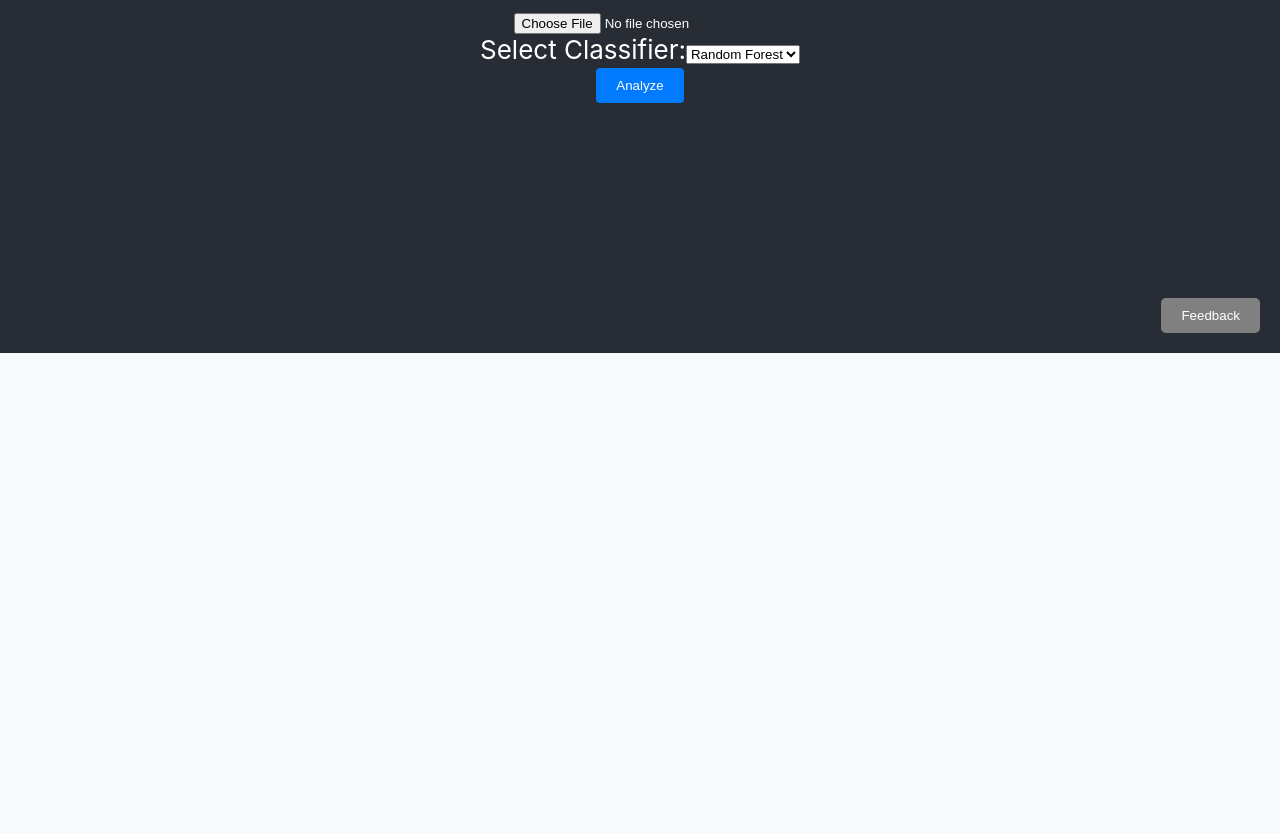
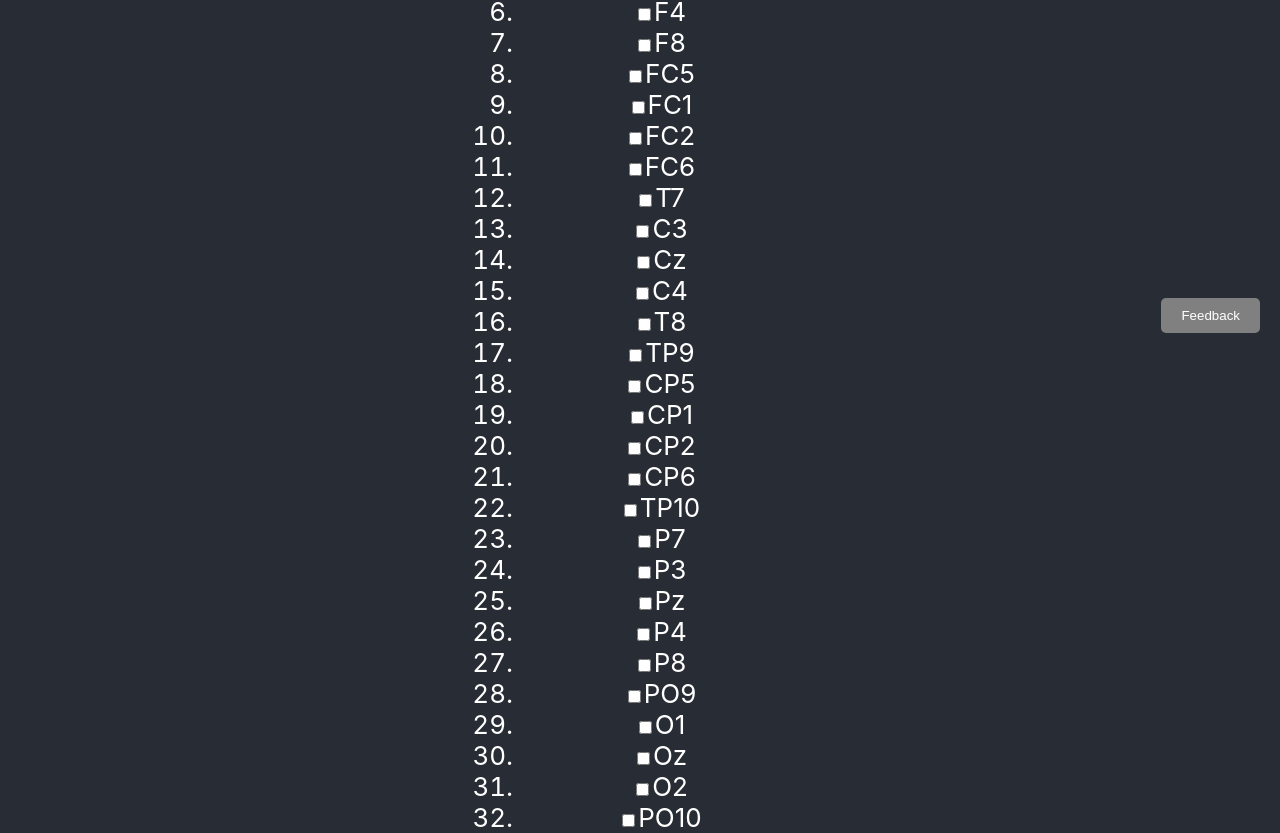
Before and after one commit to jasonmccauley/CerebralTalk, a React (Create React App) app in the folder eeg-vis/: page /home in a window 1280 px wide. Shown: the part 447-1280 px from the top of the page. Before the commit the page ends 800 px from the top, so only its background shows below. Built offline with nearby package versions, Linux system fonts and the light colour scheme; no server answers.

Commit message:
displays list of brain wave channels

```diff
--- /dev/null
+++ b/eeg-vis/src/components/ChannelSelector.js
@@ -0,0 +1,34 @@
+import React from "react";
+
+function ChannelSelector(){
+
+    //list of EEG channels, will always be the same
+    const channelList = ['Fp1', 'Fp2', 'F7', 'F3', 'Fz', 'F4', 'F8', 'FC5', 'FC1', 'FC2', 'FC6',
+        'T7', 'C3', 'Cz', 'C4', 'T8', 'TP9', 'CP5', 'CP1', 'CP2', 'CP6', 'TP10',
+        'P7', 'P3', 'Pz', 'P4', 'P8', 'PO9', 'O1', 'Oz', 'O2', 'PO10',
+        'AF7', 'AF3', 'AF4', 'AF8', 'F5', 'F1', 'F2', 'F6', 'FT9',
+        'FT7', 'FC3', 'FC4', 'FT8', 'FT10', 'C5', 'C1', 'C2', 'C6', 'TP7',
+        'CP3', 'CPz', 'CP4', 'TP8', 'P5', 'P1', 'P2', 'P6', 'PO7', 'PO3',
+        'POz', 'PO4', 'PO8'
+    ]
+
+    return(
+        <div>
+            <ol>
+                {channelList.map((channel, index) => (
+                <li key={index}>
+                    <input
+                        type="checkbox"
+                        //checked={checkedItems[index]}
+                        /*onChange={() => handleCheckboxChange(index)}*/
+                    />
+                    {channel}
+                </li>
+                ))}
+            </ol>
+
+        </div>
+    )
+}
+
+export default ChannelSelector;
--- a/eeg-vis/src/pages/HomePage.js
+++ b/eeg-vis/src/pages/HomePage.js
@@ -3,6 +3,7 @@ import { useState } from 'react';
 import axios from 'axios';
 import FeedbackButton from '../components/Feedback';
 import '../styles/FeedbackButton.css';
+import ChannelSelector from '../components/ChannelSelector';
 
 function HomePage() {
   const [uploadedFile, setUploadedFile] = useState(null);
@@ -71,6 +72,7 @@ function HomePage() {
       </div>
 
       <div>
+        <ChannelSelector />
         <button onClick={handleAnalysis} disabled={isLoading}>
           {isLoading ? 'Loading...' : 'Analyze'}
         </button>
```
Also changed, not shown: 2 other files (tests, documents, lock files or other folders).
